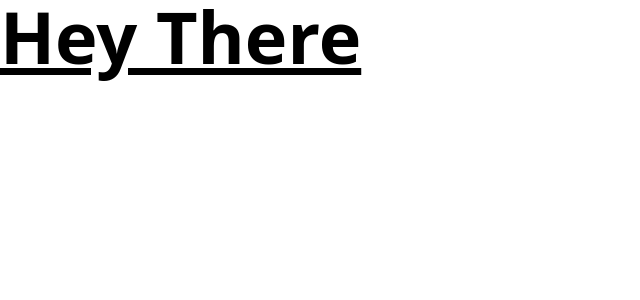
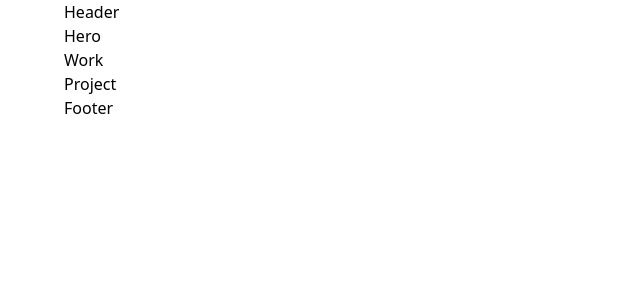
Before and after one commit to Abh1shekSingh/portfolio_nextjs, a Next.js app: page / in a window 1280 px wide. Shown: the top 300 px of the page, without its empty margins (0-640 px from the left). Built offline with nearby package versions, Linux system fonts and the light colour scheme.

Commit message:
All basic setup completed

```diff
--- /dev/null
+++ b/src/components/Footer/Footer.js
@@ -0,0 +1,9 @@
+import React from 'react'
+
+function Footer() {
+  return (
+    <div>Footer</div>
+  )
+}
+
+export default Footer
--- /dev/null
+++ b/src/components/Header/Header.js
@@ -0,0 +1,9 @@
+import React from 'react'
+
+function Header() {
+  return (
+    <div>Header</div>
+  )
+}
+
+export default Header
--- /dev/null
+++ b/src/components/Hero/Hero.js
@@ -0,0 +1,9 @@
+import React from 'react'
+
+function Hero() {
+  return (
+    <div>Hero</div>
+  )
+}
+
+export default Hero
--- /dev/null
+++ b/src/components/Projects/Project.js
@@ -0,0 +1,9 @@
+import React from 'react'
+
+function Project() {
+  return (
+    <div>Project</div>
+  )
+}
+
+export default Project
--- /dev/null
+++ b/src/components/Work/Work.js
@@ -0,0 +1,9 @@
+import React from 'react'
+
+function Work() {
+  return (
+    <div>Work</div>
+  )
+}
+
+export default Work
--- /dev/null
+++ b/src/layout/Layout.js
@@ -0,0 +1,14 @@
+import React from 'react'
+import Header from '.././components/Header/Header'
+import Footer from '.././components/Footer/Footer'
+import Container from '@mui/material/Container';
+
+export const Layout = ({children}) => {
+  return (
+    <Container>
+        <Header />
+        <main>{children}</main>
+        <Footer />
+    </Container>
+  )
+}
--- a/src/pages/index.js
+++ b/src/pages/index.js
@@ -1,8 +1,14 @@
-
+import React from "react"
+import Hero from "../components/Hero/Hero"
+import Work from "../components/Work/Work"
+import Project from "../components/Projects/Project"
+import {Layout} from "../layout/Layout"
 export default function Home() {
   return (
-
-      <h1 className='text-7xl font-bold underline'>Hey There</h1>
-
+      <Layout>
+        <Hero />
+        <Work />
+        <Project />
+      </Layout>
   )
 }
```
